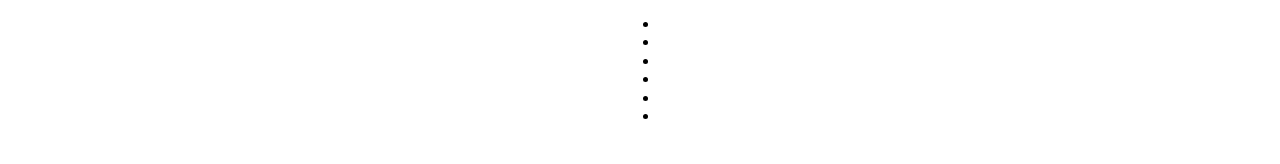
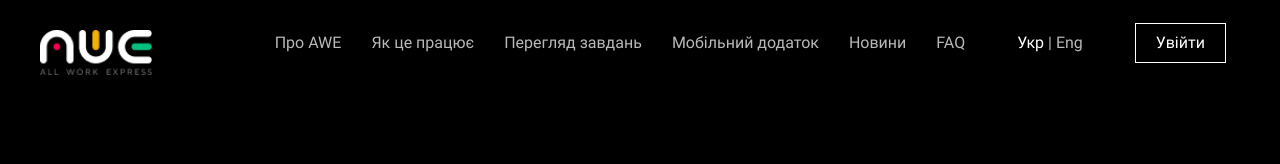
Before and after one commit to Ihor-Pavlenko/AWE-, a website: page src/html/index.html in a window 1280 px wide. Drawn offline with Linux system fonts and the light colour scheme; files that its build step writes are made by us from their sources.

Commit message:
navigation added

```diff
--- a/src/html/index.html
+++ b/src/html/index.html
@@ -10,18 +10,38 @@
   </head>
   <body>
     <header class="header container">
+      <img src="../img/AWE Logo.png" alt="awe logo" class="header__image">
       <nav class="nav">
         <ul class="nav__list">
-          <li class="nav__item"></li>
-          <li class="nav__item"></li>
-          <li class="nav__item"></li>
-          <li class="nav__item"></li>
-          <li class="nav__item"></li>
-          <li class="nav__item"></li>
+          <li class="nav__item">Про AWE</li>
+          <li class="nav__item">Як це працює</li>
+          <li class="nav__item">Перегляд завдань</li>
+          <li class="nav__item">Мобільний додаток</li>
+          <li class="nav__item">Новини</li>
+          <li class="nav__item">FAQ</li>
         </ul>
       </nav>
+      <div class="languages-switch">
+        <a href="#" class="language-switch-ukr">Укр</a>
+        <a href="#" class="languages-switch-en"> | Eng</a>
+      </div>
+      <div class="login">
+        <a href="#" class="login-link">Увійти</a>
+      </div>
     </header>
+
     <main class="main container">
+
+      <section class="presentation">
+        <div class="presentation__info">
+          <p>All Work Express – це унікальна інтерактивна платфора з можливістю монетизаії ваших дій</p>
+          <div>
+            <p></p>
+            <p></p>
+          </div>
+        </div>
+        <img></img>
+      </section>
 
     </main>
     <footer class="footer">
--- a/src/styles/base/base.scss
+++ b/src/styles/base/base.scss
@@ -1,24 +1,4 @@
 body {
-  display: flex;
-  flex-direction: column;
-  min-height: 100vh;
-  background-image: url('../img/view.jpg');
   font-family: Roboto;
+  background-color: #000;
 }
-
-.container {
-  margin: 0 auto;
-  max-width: $max-container-width;
-}
-
-.section {
-  margin-bottom: $section-margin-bottom;
-
-  &--no-margin {
-    margin-bottom: 0;
-  }
-}
-
-.footer {
-  margin-top: auto;
-}
--- /dev/null
+++ b/src/styles/base/header.scss
@@ -0,0 +1,63 @@
+.header {
+    display: flex;
+    flex-direction: row;
+    height: 48px;
+
+    &__image {
+      margin-right: 82px;
+    }
+  }
+
+  .container {
+    margin: 30px auto 0;
+    max-width: $max-container-width;
+  }
+
+  .nav {
+
+    &__list {
+      display: flex;
+      gap: 30px;
+      margin-top: 4px;
+    }
+
+    &__item {
+      color: #B8B8B8;
+      list-style-type: none;
+    }
+
+    &__item:hover {
+      color: #fff;
+      cursor: pointer;
+    }
+  }
+
+  .languages-switch {
+    margin: 4px 52px 0;
+
+    .language-switch-ukr {
+      color: #fff;
+      text-decoration: none;
+    }
+
+    &-en {
+      color: #B8B8B8;
+      text-decoration: none;
+    }
+
+    &-en:hover {
+      color: #fff;
+      cursor: pointer;
+    }
+  }
+
+  .login {
+    margin-top: 4px;
+
+    &-link {
+        border: 1px solid white;
+        color: #fff;
+        text-decoration: none;
+        padding: 9px 20px 10px;
+    }
+  }
--- a/src/styles/main.scss
+++ b/src/styles/main.scss
@@ -7,3 +7,5 @@
 @import './base/base';
 
 @import './components/button';
+@import './base/header.scss';
+@import './base/presentation.scss';
```
Also changed, not shown: build/index.html, build/styles/main.css, build/styles/style-min.css, src/styles/base/presentation.scss (added).
